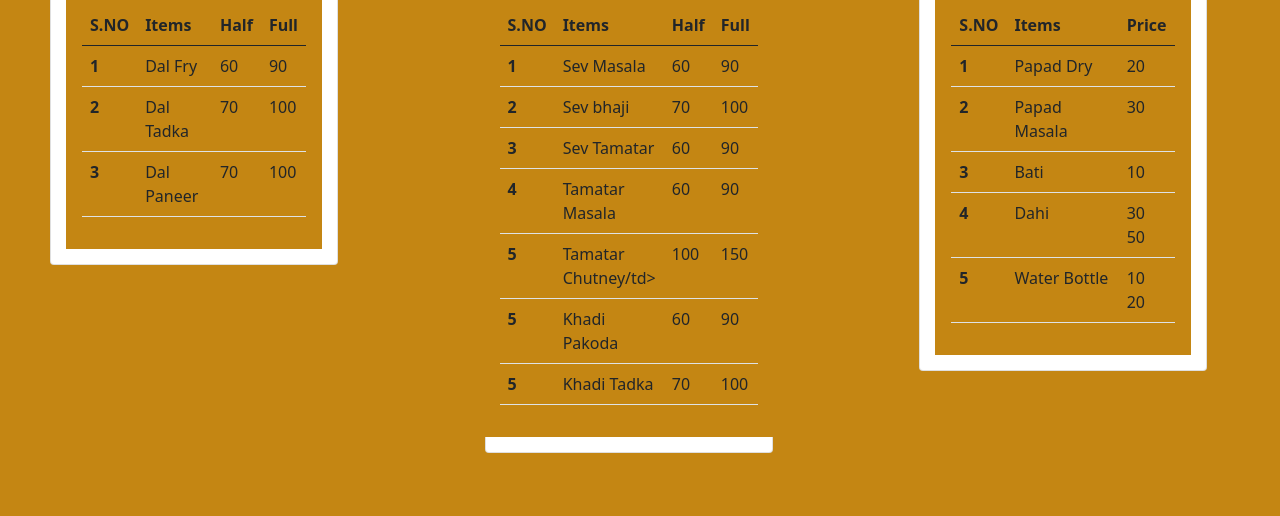
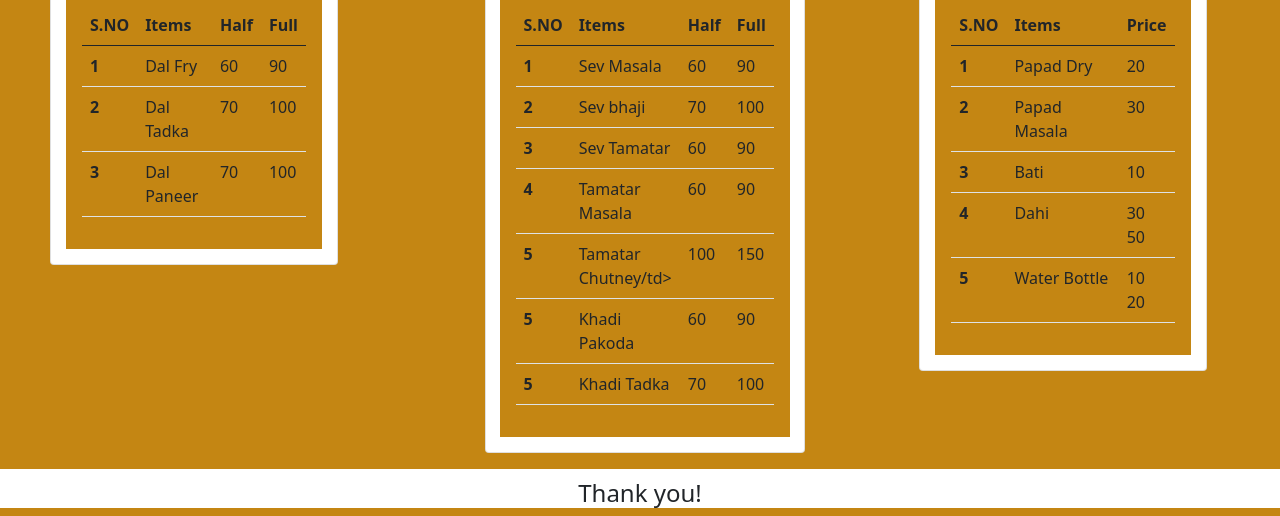
Before and after one commit to Sivaram756/menu, a plain HTML site: page index.html in a window 1280 px wide. Shown: the part 989-1505 px from the top of the page. Before the commit the page ends 1458 px from the top, so only its background shows below. Drawn offline with nearby package versions, Linux system fonts and the light colour scheme.

Commit message:
Update index.html

```diff
--- a/index.html
+++ b/index.html
@@ -195,7 +195,7 @@
              </div>
       </div>
       <div class="col-12 col-md-4 col-lg-4 mb-3">
-        <div class="card" style="width: 18rem;">
+        <div class="card" style="width: 20rem;">
             <img src="https://github.com/Sivaram756/menu/blob/c66af7b5a6fafbfbea3a46c61cad466418173fed/sabji.jpeg?raw=true" class="card-img-top" alt="Sabji">
             <div class="card-body">
               <h5 class="card-title">Sabji</h5>
@@ -301,6 +301,7 @@
         </div>
       </div>
     </div>
+    <h4 style="text-align: center;padding-top: 10px;background-color: white;">Thank you!</h4>
     <script src="https://cdn.jsdelivr.net/npm/bootstrap@5.0.2/dist/js/bootstrap.bundle.min.js" integrity="sha384-MrcW6ZMFYlzcLA8Nl+NtUVF0sA7MsXsP1UyJoMp4YLEuNSfAP+JcXn/tWtIaxVXM" crossorigin="anonymous"></script>
   </body>
 </html>
```
